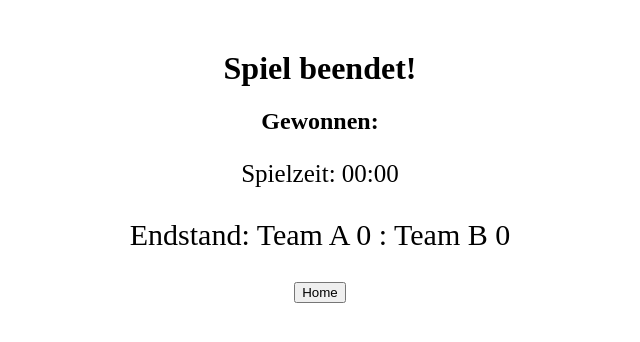
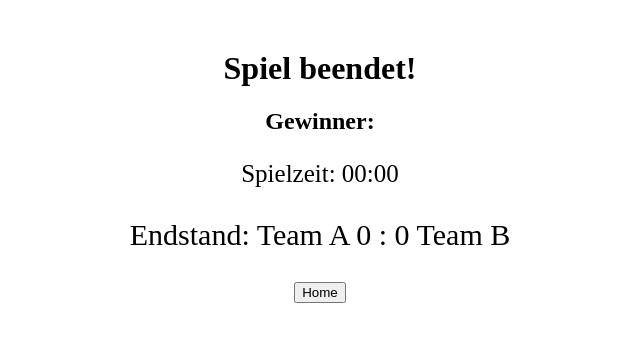
Before and after one commit to RobinLorenz29/SmartKickerVS, a React (Vite) app: page /winner in a window 1280 px wide. Shown: the top 342 px of the page, without its empty margins (320-960 px from the left). Built offline with nearby package versions, Linux system fonts and the light colour scheme; no server answers.

Commit message:
Laptop Version für Woche 2 Präsi

```diff
--- a/src/pages/WinnerPage.jsx
+++ b/src/pages/WinnerPage.jsx
@@ -52,13 +52,13 @@ export default function WinnerPage() {
       <h1>Spiel beendet!</h1>
 
       {/* Gewinner anzeigen */}
-      <h2>Gewonnen: {winner}</h2>
+      <h2>Gewinner: {winner}</h2>
 
       {/*Gespielte Zeit anzeigen */}
       <p style={{fontSize: "25px" }}>Spielzeit: {duration}</p>
 
       {/* Endstand anzeigen */}
-      <p style={{ fontSize: "30px" }}>Endstand: Team A {scoreA} : Team B {scoreB}</p>
+      <p style={{ fontSize: "30px" }}>Endstand: Team A {scoreA} :  {scoreB} Team B</p>
 
       {/* Home-Button zum Reset */}
       <button onClick={goHome}>Home</button>
```
